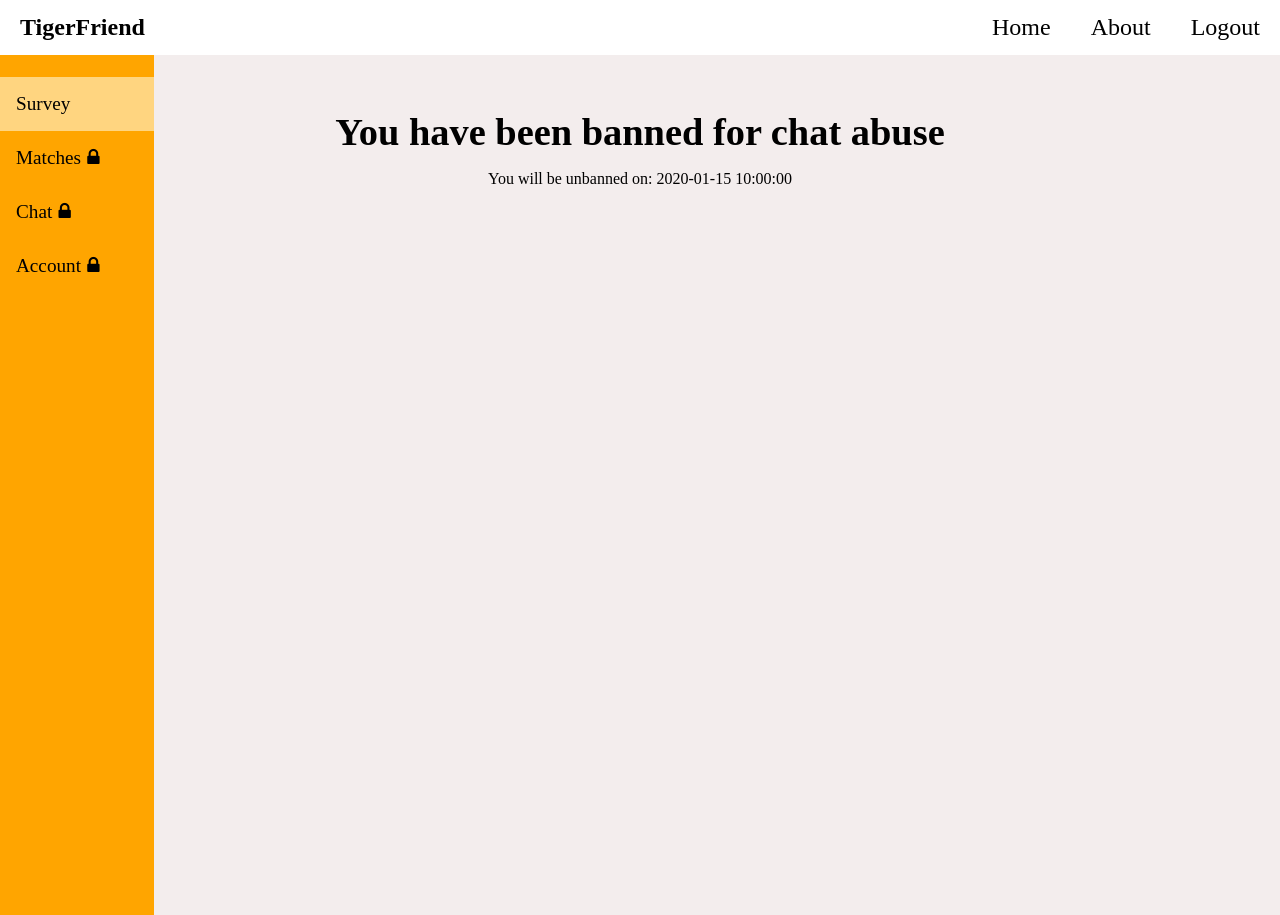
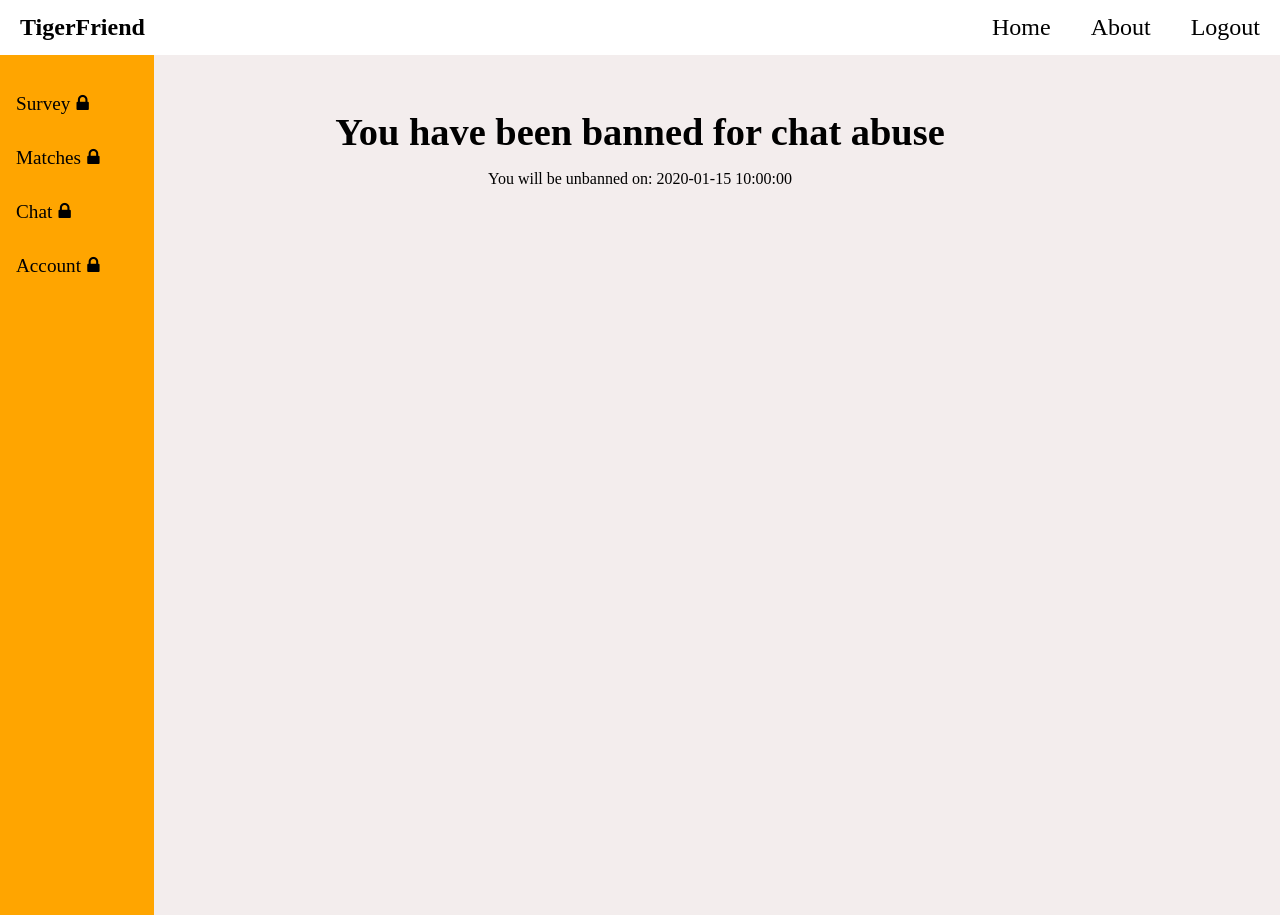
Before and after one commit to ihis-11/TigerFriend, a Flask app: template templates/banned.html in a window 1280 px wide. Run offline with Flask 2, Linux system fonts and the light colour scheme; the template is opened without the code that fills it: most values are stand-ins (such as "Sample title", 1, 10 or a date in 2020); parts of the project's set-up code (start-up, migrations or seed data) failed here and were passed over.

Commit message:
banned sidebar

```diff
--- a/templates/banned.html
+++ b/templates/banned.html
@@ -9,7 +9,13 @@
 <body style="background-color:rgb(243, 237, 237); font-family:Playfair Display">
     {% include 'navbar.html' %}
 
-    {% include 'lockedsidebar.html' %}
+    <div class="sidebar">
+        <br>
+        <a>Survey<i class="fa fa-fw fa-lock"></i></a>
+        <a>Matches<i class="fa fa-fw fa-lock"></i></a>
+        <a>Chat<i class="fa fa-fw fa-lock"></i></a>
+        <a>Account<i class="fa fa-fw fa-lock"></i></a>
+    </div>
 
     <div style="padding-top: 10vh; padding-left: 20vw; padding-right: 20vw; text-align: center;">
         <h1 style="font-size:3vw; color:black; margin:10px;">You have been banned for chat abuse</h1>
```
